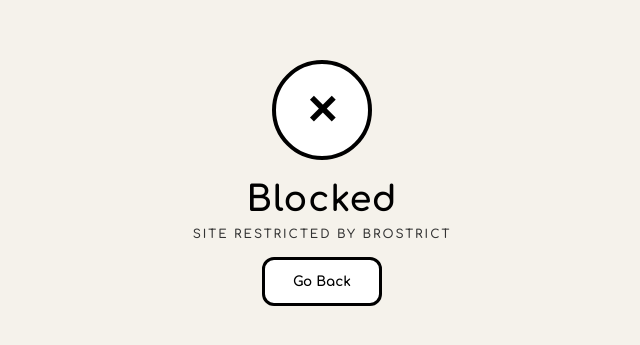
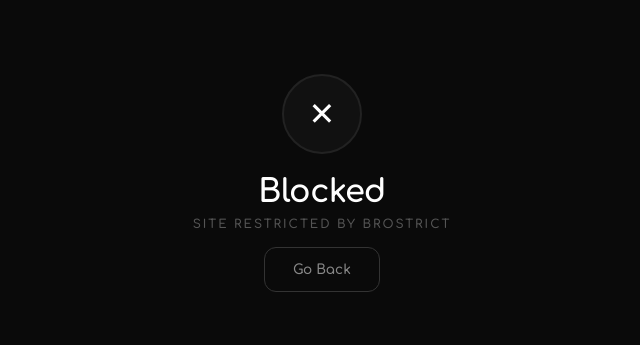
Before and after one commit to lbexp/brostrict, a browser extension: page blocked.html in a window 1280 px wide. Shown: the part 217-562 px from the top of the page, without its empty margins (318-958 px from the left). Drawn offline with Linux system fonts and the light colour scheme.

Commit message:
style: revert to dark mode with improved layout

```diff
--- a/blocked.html
+++ b/blocked.html
@@ -5,7 +5,7 @@
     <title>Blocked - Brostrict</title>
     <link rel="preconnect" href="https://fonts.googleapis.com" />
     <link rel="preconnect" href="https://fonts.gstatic.com" crossorigin />
-    <link href="https://fonts.googleapis.com/css2?family=Comfortaa:wght@700;600&family=IBM+Plex+Mono:wght@400&display=swap" rel="stylesheet" />
+    <link href="https://fonts.googleapis.com/css2?family=Comfortaa:wght@600;700&family=IBM+Plex+Mono:wght@400&display=swap" rel="stylesheet" />
     <style>
       * {
         margin: 0;
@@ -19,8 +19,8 @@
         flex-direction: column;
         align-items: center;
         justify-content: center;
-        background: #f5f2eb;
-        color: #1a1a1a;
+        background: #0a0a0a;
+        color: #e5e5e5;
         padding: 20px;
         text-align: center;
       }
@@ -29,43 +29,41 @@
         width: 100%;
       }
       .icon {
-        width: 100px;
-        height: 100px;
+        width: 80px;
+        height: 80px;
         margin: 0 auto 20px;
-        background: #ffffff;
-        border: 4px solid #000000;
+        background: #111111;
+        border: 2px solid #222;
         border-radius: 50%;
         display: flex;
         align-items: center;
         justify-content: center;
-        font-size: 2.5rem;
-        color: #000000;
-        font-weight: 700;
+        font-size: 2rem;
+        color: #fff;
       }
       h1 {
-        font-size: 2.2rem;
+        font-size: 2rem;
         font-weight: 700;
-        color: #000000;
+        color: #ffffff;
         margin-bottom: 8px;
-        letter-spacing: 1px;
+        letter-spacing: -0.5px;
       }
       .subtitle {
         font-size: 0.75rem;
-        color: #333;
+        color: #555;
         text-transform: uppercase;
         letter-spacing: 2px;
         margin-bottom: 16px;
-        font-weight: 600;
+        font-weight: 300;
       }
       .notice {
-        background: #ffffff;
-        border: 3px solid #000000;
+        background: #111111;
+        border: 1px solid #222;
         border-radius: 12px;
         padding: 12px 16px;
         margin-bottom: 20px;
-        font-size: 0.8rem;
-        color: #000000;
-        font-weight: 600;
+        font-size: 0.75rem;
+        color: #666;
         display: none;
       }
       .button-group {
@@ -75,30 +73,32 @@
         flex-wrap: wrap;
       }
       button {
-        background: #000000;
-        color: #ffffff;
-        border: 3px solid #000000;
+        background: #ffffff;
+        color: #0a0a0a;
+        border: none;
         padding: 14px 28px;
         font-size: 0.85rem;
-        font-weight: 700;
+        font-weight: 600;
         font-family: 'Comfortaa', sans-serif;
         border-radius: 12px;
         cursor: pointer;
         transition: all 0.2s;
       }
       button:hover {
-        background: #333333;
+        background: #e5e5e5;
         transform: translateY(-2px);
       }
       button:active {
         transform: translateY(0);
       }
       button.secondary {
-        background: #ffffff;
-        color: #000000;
+        background: transparent;
+        border: 1px solid #333;
+        color: #888;
       }
       button.secondary:hover {
-        background: #f0f0f0;
+        background: #111111;
+        border-color: #444;
         transform: translateY(-2px);
       }
     </style>
```
Also changed, not shown: index.html (+40 -39 lines).
